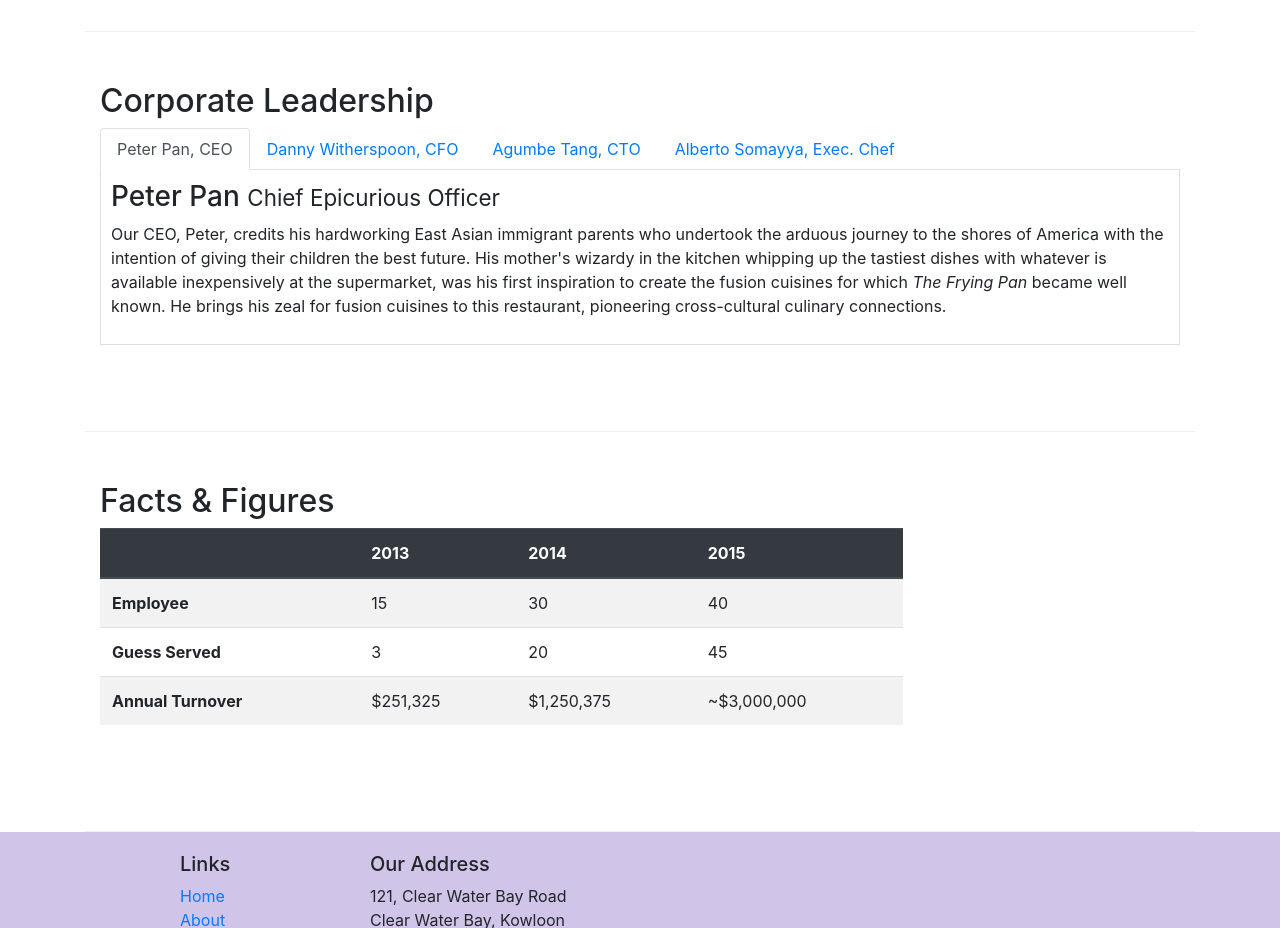
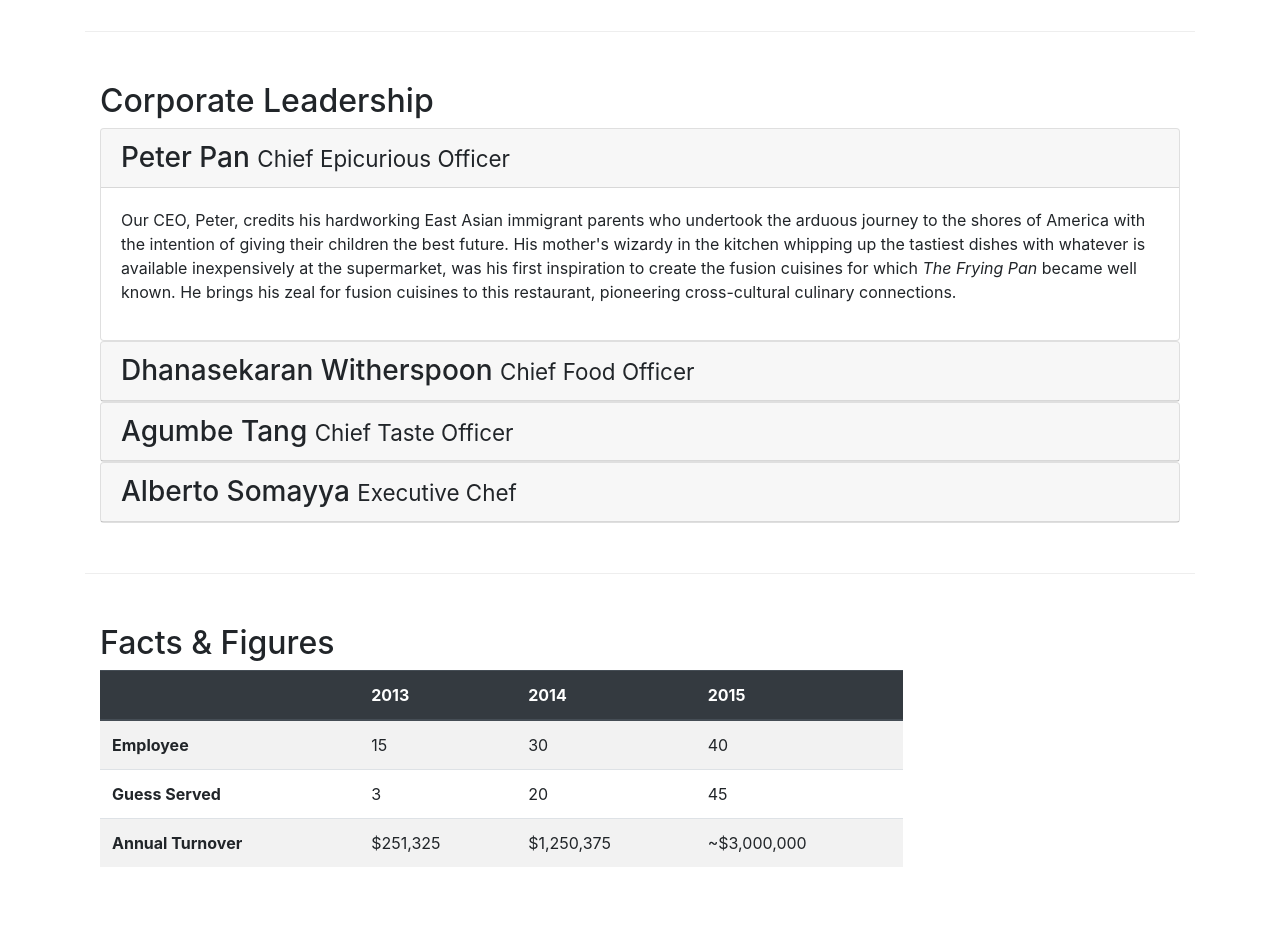
Before and after one commit to iampratiktandel/conFusion, a website: page aboutus.html in a window 1280 px wide. Shown: the part 940-1868 px from the top of the page. Drawn offline with nearby package versions, Linux system fonts and the light colour scheme.

Commit message:
Accordion

```diff
--- a/aboutus.html
+++ b/aboutus.html
@@ -101,7 +101,7 @@
         <div class="row row-content">
             <div class="col-12">
                 <h2>Corporate Leadership</h2>
-                <ul class="nav nav-tabs">
+                <!-- <ul class="nav nav-tabs">
                   <li class="nav-item">
                     <a class="nav-link active" href="#peter"
                       role="tab" data-toggle="tab">Peter Pan, CEO</a>
@@ -118,27 +118,66 @@
                     <a class="nav-link" href="#alberto" role="tab"
                       data-toggle="tab">Alberto Somayya, Exec. Chef</a>
                   </li>
-                </ul>
+                </ul> -->
 
-                <div class="tab-content">
-                  <div role="tabpanel" class="tab-pane fade show active" id="peter">
-                    <h3>Peter Pan <small>Chief Epicurious Officer</small></h3>
-                    <p class="d-none d-sm-block">Our CEO, Peter, credits his hardworking East Asian immigrant parents who undertook the arduous journey to the shores of America with the intention of giving their children the best future. His mother's wizardy in the kitchen whipping up the tastiest dishes with whatever is available inexpensively at the supermarket, was his first inspiration to create the fusion cuisines for which <em>The Frying Pan</em> became well known. He brings his zeal for fusion cuisines to this restaurant, pioneering cross-cultural culinary connections.</p>
+                <div id="accordion">
+                  <div class="card">
+                    <div class="card-header" role="tab" id="peterhead">
+                      <h3 class="mb-0">
+                        <a data-toggle="collapse" data-target="#peter">
+                          Peter Pan <small>Chief Epicurious Officer</small>
+                        </a>
+                      </h3>
+                    </div>
+                    <div class="collapse show" id="peter" data-parent="#accordion">
+                      <div class="card-body">
+                        <p class="d-none d-sm-block">Our CEO, Peter, credits his hardworking East Asian immigrant parents who undertook the arduous journey to the shores of America with the intention of giving their children the best future. His mother's wizardy in the kitchen whipping up the tastiest dishes with whatever is available inexpensively at the supermarket, was his first inspiration to create the fusion cuisines for which <em>The Frying Pan</em> became well known. He brings his zeal for fusion cuisines to this restaurant, pioneering cross-cultural culinary connections.</p>
+                      </div>
+                    </div>
                   </div>
-                  <div role="tabpanel" class="tab-pane fade" id="danny">
-                    <h3>Dhanasekaran Witherspoon <small>Chief Food Officer</small></h3>
-                    <p class="d-none d-sm-block">Our CFO, Danny, as he is affectionately referred to by his colleagues, comes from a long established family tradition in farming and produce. His experiences growing up on a farm in the Australian outback gave him great appreciation for varieties of food sources. As he puts it in his own words, <em>Everything that runs, wins, and everything that stays, pays!</em></p>
+                  <div class="card">
+                    <div class="card-header" role="tab" id="dannyhead">
+                      <h3 class="mb-0">
+                        <a data-toggle="collapse" data-target="#danny">
+                          Dhanasekaran Witherspoon <small>Chief Food Officer</small>
+                        </a>
+                      </h3>
+                    </div>
+                    <div class="collapse" id="danny" data-parent="#accordion">
+                      <div class="card-body">
+                        <p class="d-none d-sm-block">Our CFO, Danny, as he is affectionately referred to by his colleagues, comes from a long established family tradition in farming and produce. His experiences growing up on a farm in the Australian outback gave him great appreciation for varieties of food sources. As he puts it in his own words, <em>Everything that runs, wins, and everything that stays, pays!</em></p>
+                      </div>
+                    </div>
                   </div>
-                  <div role="tabpanel" class="tab-pane fade" id="agumbe">
-                    <h3>Agumbe Tang <small>Chief Taste Officer</small></h3>
-                    <p class="d-none d-sm-block">Blessed with the most discerning gustatory sense, Agumbe, our CTO, personally ensures that every dish that we serve meets his exacting tastes. Our chefs dread the tongue lashing that ensues if their dish does not meet his exacting standards. He lives by his motto, <em>You click only if you survive my lick.</em></p>
+                  <div class="card">
+                    <div class="card-header" role="tab" id="agumbehead">
+                      <h3 class="mb-0">
+                        <a data-toggle="collapse" data-target="#agumbe">
+                          Agumbe Tang <small>Chief Taste Officer</small>
+                        </a>
+                      </h3>
+                    </div>
+                    <div class="collapse" id="agumbe" data-parent="#accordion">
+                      <div class="card-body">
+                        <p class="d-none d-sm-block">Blessed with the most discerning gustatory sense, Agumbe, our CTO, personally ensures that every dish that we serve meets his exacting tastes. Our chefs dread the tongue lashing that ensues if their dish does not meet his exacting standards. He lives by his motto, <em>You click only if you survive my lick.</em></p>
+                      </div>
+                    </div>
                   </div>
-                  <div role="tabpanel" class="tab-pane fade" id="alberto">
-                    <h3>Alberto Somayya <small>Executive Chef</small></h3>
-                    <p class="d-none d-sm-block">Award winning three-star Michelin chef with wide International experience having worked closely with whos-who in the culinary world, he specializes in creating mouthwatering Indo-Italian fusion experiences. He says, <em>Put together the cuisines from the two craziest cultures, and you get a winning hit! Amma Mia!</em></p>
+                  <div class="card">
+                    <div class="card-header" role="tab" id="albertohead">
+                      <h3 class="mb-0">
+                        <a data-toggle="collapse" data-target="#alberto">
+                          Alberto Somayya <small>Executive Chef</small>
+                        </a>
+                      </h3>
+                    </div>
+                    <div class="collapse" id="alberto" data-parent="#accordion">
+                      <div class="card-body">
+                        <p class="d-none d-sm-block">Award winning three-star Michelin chef with wide International experience having worked closely with whos-who in the culinary world, he specializes in creating mouthwatering Indo-Italian fusion experiences. He says, <em>Put together the cuisines from the two craziest cultures, and you get a winning hit! Amma Mia!</em></p>
+                      </div>
+                    </div>
                   </div>
                 </div>
-
             </div>
        </div>
        <div class="row row-content">
```
